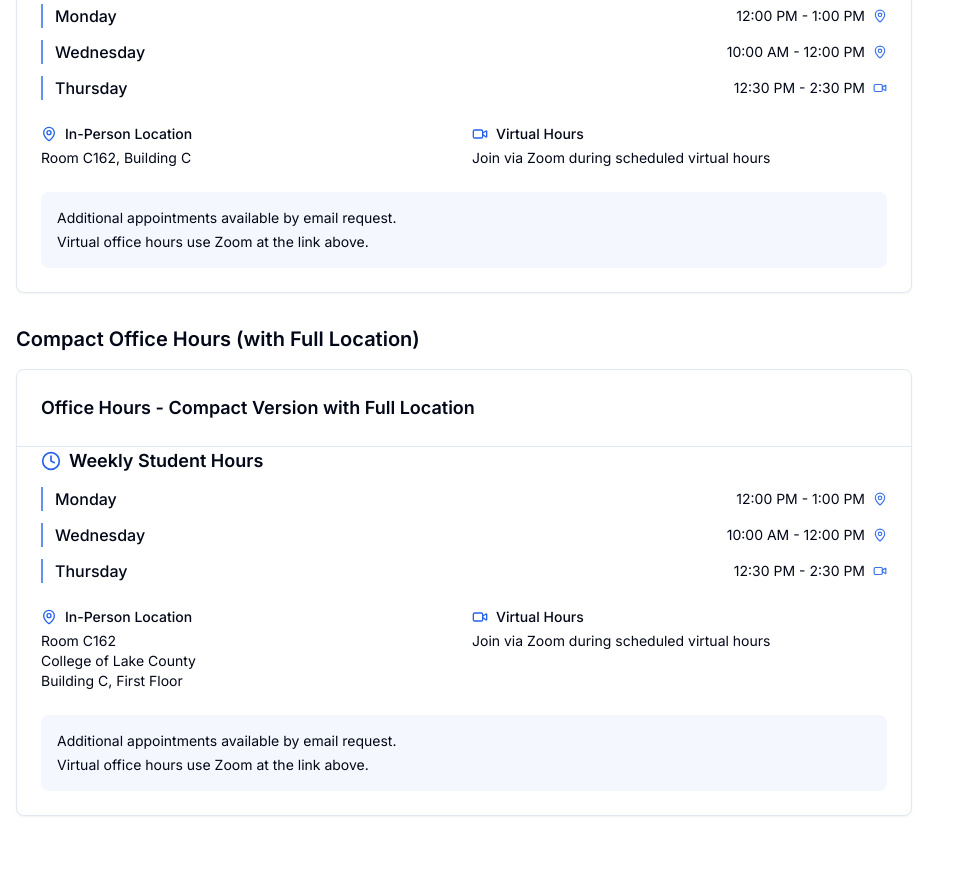
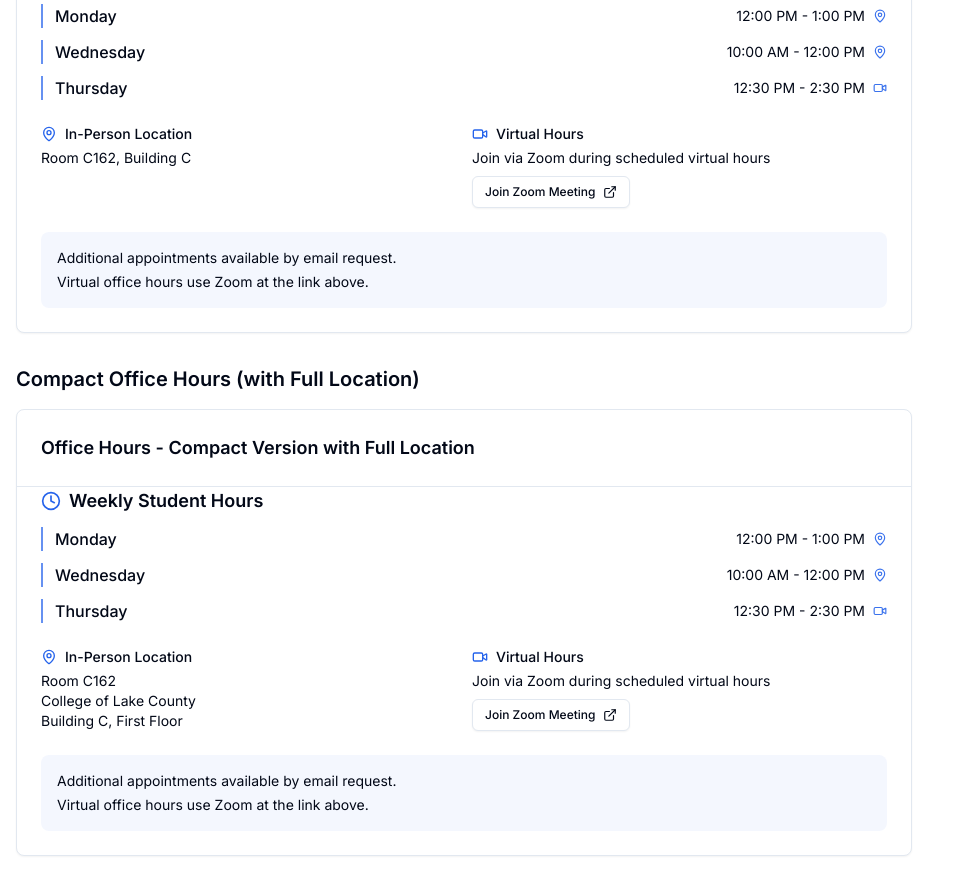
Before and after one commit to cristina8455/cristina8455.github.io, a Next.js app: page /test/office-hours in a window 1280 px wide. Shown: the part 780-1674 px from the top of the page, without its empty margins (0-959 px from the left). Before the commit the page ends 1652 px from the top, so only its background shows below. Built offline with nearby package versions, Linux system fonts and the light colour scheme.

Commit message:
Add Zoom meeting link button to CompactOfficeHours component

```diff
--- a/src/components/office-hours/CompactOfficeHours.tsx
+++ b/src/components/office-hours/CompactOfficeHours.tsx
@@ -1,8 +1,9 @@
 // src/components/office-hours/CompactOfficeHours.tsx
 import React from 'react';
-import { MapPin, Video, Clock } from 'lucide-react';
+import { MapPin, Video, Clock, ExternalLink } from 'lucide-react';
 import { currentTermOfficeHours } from '@/data/office-hours';
 import type { OfficeHoursTimeSlot } from '@/types/office-hours';
+import { Button } from '@/components/ui/button';
 
 interface CompactOfficeHoursProps {
     showFullLocationDetails?: boolean;
@@ -76,9 +77,22 @@ export function CompactOfficeHours({ showFullLocationDetails = false }: CompactO
                             <Video size={16} className="text-primary" />
                             Virtual Hours
                         </h4>
-                        <p className="text-sm text-muted-foreground">
+                        <p className="text-sm text-muted-foreground mb-2">
                             Join via {virtualMeetingInfo.platform} during scheduled virtual hours
                         </p>
+                        {virtualMeetingInfo.link && (
+                            <Button
+                                variant="outline"
+                                size="sm"
+                                asChild
+                                className="gap-2"
+                            >
+                                <a href={virtualMeetingInfo.link} target="_blank" rel="noopener noreferrer">
+                                    Join Zoom Meeting
+                                    <ExternalLink size={14} />
+                                </a>
+                            </Button>
+                        )}
                     </div>
                 )}
             </div>
```
